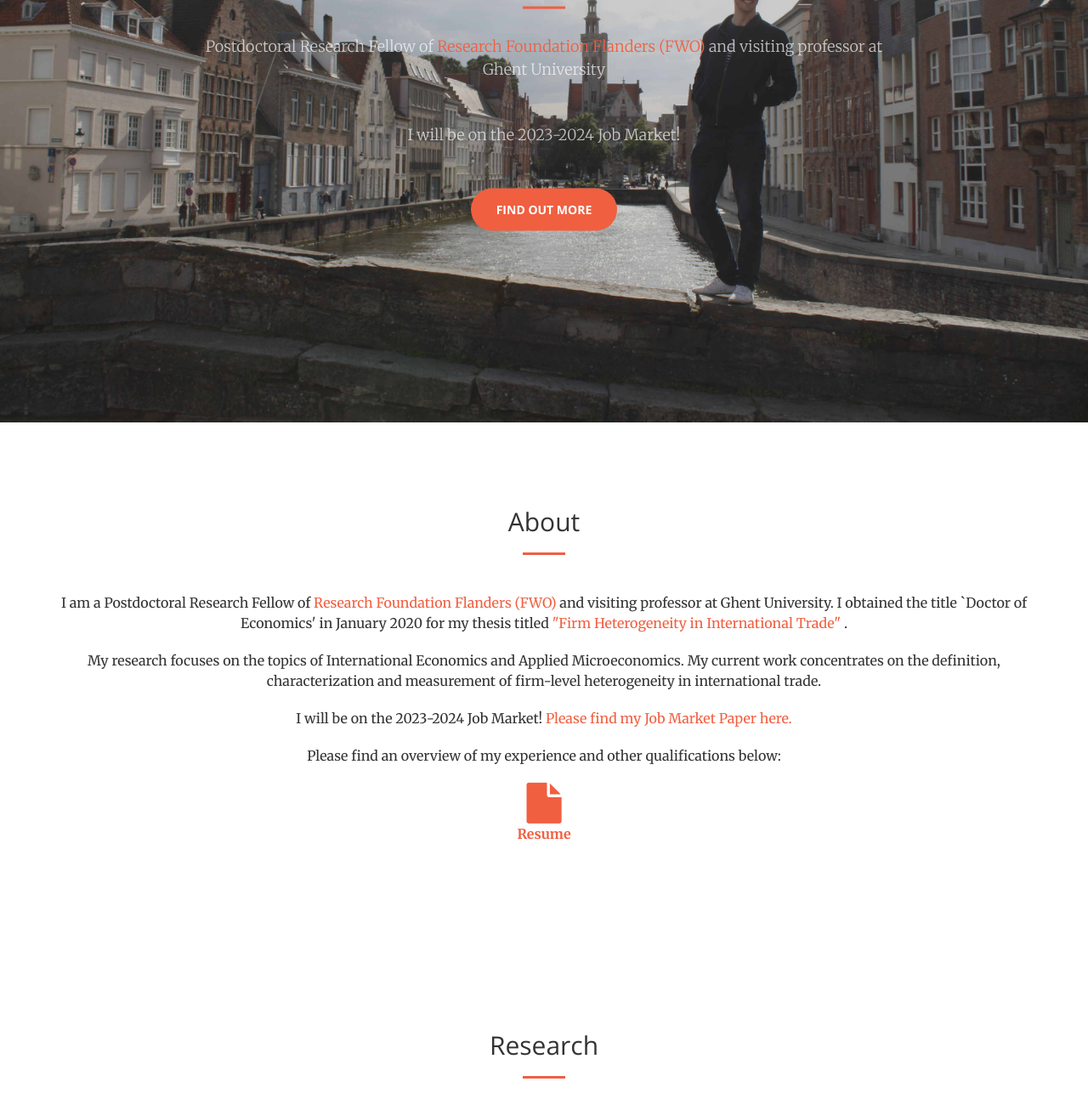
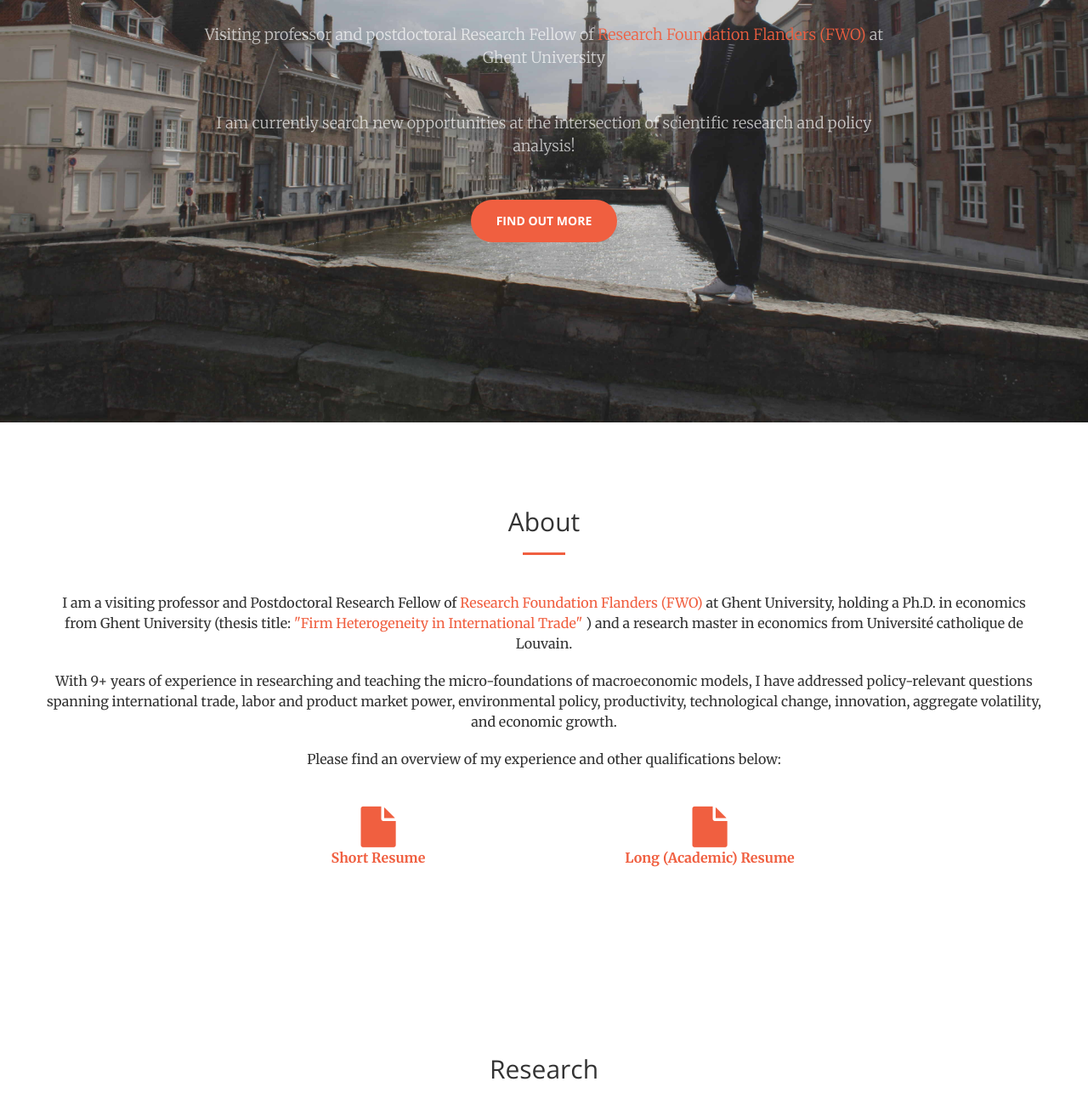
Before and after one commit to ruben0dewitte/ruben0dewitte.github.io, a website: page index.html in a window 1280 px wide. Shown: the part 303-1589 px from the top of the page at 85% size. Drawn offline with nearby package versions, Linux system fonts and the light colour scheme.

Commit message:
update CVs and description

```diff
--- a/index.html
+++ b/index.html
@@ -17,7 +17,7 @@
     <meta charset="utf-8">
     <meta http-equiv="X-UA-Compatible" content="IE=edge">
     <meta name="viewport" content="width=device-width, initial-scale=1">
-    <meta name="description" content="This is the personal website of Ruben Dewitte - PostDoc researcher and visiting professor at Ghent University">
+    <meta name="description" content="This is the personal website of Ruben Dewitte - Visiting professor and PostDoc researcher at Ghent University">
     <meta name="author" content="Ruben Dewitte">
     <meta name="keywords" content="Ruben, Dewitte, Ruben Dewitte, postdoc, postdoctoral, professor, lecturer, prof., Dr. ruben dewitte, Ghent University, Ugent, website, Ph.D., doctor of economics, doctor, international trade, gains from trade, GFT, distributions, pareto, finite mixture, lognormal, log-normal, log normal, nonparametric, non-parametric">
 
@@ -97,8 +97,8 @@
             <div class="header-content-inner">
                 <h1 id="homeHeading"> Ruben Dewitte </h1>
                 <hr>
-                <p>Postdoctoral Research Fellow of <a href="https://www.fwo.be/en/" target="_blank" >Research Foundation Flanders (FWO)</a> and visiting professor at Ghent University</p>
-                                <p> I will be on the 2023-2024 Job Market!</p>
+                <p>Visiting professor and postdoctoral Research Fellow of <a href="https://www.fwo.be/en/" target="_blank" >Research Foundation Flanders (FWO)</a> at Ghent University</p>
+                                <p> I am currently search new opportunities at the intersection of scientific research and policy analysis! </p>
 									<a href="#about" class="btn btn-primary btn-xl page-scroll">Find Out More</a>
             </div>
         </div>
@@ -110,20 +110,39 @@
                 <div class=" text-center">
                     <h2 class="section-heading">About</h2>
                     <hr class="primary">
-			<div class="text-left">
-                    		<center> <p > <br> I am a Postdoctoral Research Fellow of <a href="https://www.fwo.be/en/" target="_blank" >Research Foundation Flanders (FWO)</a> and visiting professor at Ghent University. I obtained the title `Doctor of Economics' in January 2020 for my thesis titled <a href="https://hdl.handle.net/1854/LU-8644700" target="_blank" > "Firm Heterogeneity in International Trade" </a> .	</p>
-                    		<p >My research focuses on the topics of International Economics and Applied Microeconomics. My current work concentrates on the definition, characterization and measurement of firm-level heterogeneity in international trade. </p>
-								                                <p> I will be on the 2023-2024 Job Market! <a href="./pdf/JMP_RubenDewitte.pdf" target="_blank" > Please find my Job Market Paper here.</a> </p>
-				<p> Please find an overview of my experience and other qualifications below: </p>
-				<div class=" text-center">
-				<p  >  <a href="./pdf/cv.pdf" target="_blank" > <i class="fa fa-file fa-3x sr-contact"></i></a> <br>
-					<a href="./pdf/cv.pdf" target="_blank" > <b> Resume  </b> </a> </p>
-</center>
+                    	 <p > <br> I am a visiting professor and Postdoctoral Research Fellow of <a href="https://www.fwo.be/en/" target="_blank" >Research Foundation Flanders (FWO)</a> at Ghent University, holding a Ph.D. in economics from Ghent University (thesis title: <a href="https://hdl.handle.net/1854/LU-8644700" target="_blank" > "Firm Heterogeneity in International Trade" </a>) and a research master in economics from Université catholique de Louvain. </p>
+
+							<p> With 9+ years of experience in researching and teaching the micro-foundations of macroeconomic models, I have addressed policy-relevant questions spanning international trade, labor and product market power, environmental policy, productivity, technological change, innovation, aggregate volatility, and economic growth.</p>
+							<!-- I obtained the title `Doctor of Economics' in January 2020 for my thesis titled <a href="https://hdl.handle.net/1854/LU-8644700" target="_blank" > "Firm Heterogeneity in International Trade" </a> .	</p> -->
+                    		<!-- <p >My research focuses on the microeconomic determinants of macroeconomic outcomes. My current work concentrates on the definition, characterization, and measurement of firm-level heterogeneity in macroeconomic models. </p> -->
+								                                <!-- <p> I will be on the 2023-2024 Job Market! <a href="./pdf/JMP_RubenDewitte.pdf" target="_blank" > Please find my Job Market Paper here.</a> </p> -->
+				<p> Please find an overview of my experience and other qualifications below:
+				<br>
+				<br>
+				</p>
 				</div>
+								<div class="col-lg-2 text-center">
+                	</div>
+				<div class="col-lg-4 text-center">
+				<p  >  <a href="./pdf/RubenDewitte_ShortCV.pdf" target="_blank" > <i class="fa fa-file fa-3x sr-contact"></i></a> <br>
+					<a href="./pdf/RubenDewitte_ShortCV.pdf" target="_blank" > <b> Short Resume   </b> </a>
+					</p>
+                </div>
+                <div class="col-lg-4 text-center">
+                   	<p  >  <a href="./pdf/RubenDewitte_LongCV.pdf" target="_blank" > <i class="fa fa-file fa-3x sr-contact"></i></a> <br>
+					<a href="./pdf/RubenDewitte_LongCV.pdf" target="_blank" > <b> Long (Academic) Resume   </b> </a>
+					</p>
+                </div>
+				<div class="col-lg-2 text-center">
+                	</div>
+				<!-- <div class=" text-center"> -->
+				<!-- <p  >  <a href="./pdf/cv.pdf" target="_blank" > <i class="fa fa-file fa-3x sr-contact"></i></a> <br> -->
+					<!-- <a href="./pdf/cv.pdf" target="_blank" > <b> Short Resume   </b> </a> -->
+					<!-- <a href="./pdf/cv.pdf" target="_blank" > <i class="fa fa-file fa-3x sr-contact"></i></a> <br> -->
+					<!-- <a href="./pdf/cv.pdf" target="_blank" > <b> Long Resume   </b> </a> </p> -->
                 	</div>
 		</div>
             </div>
-        </div>
     </section>
 
     <section id="Research">
```
Also changed, not shown: 3 other files.
